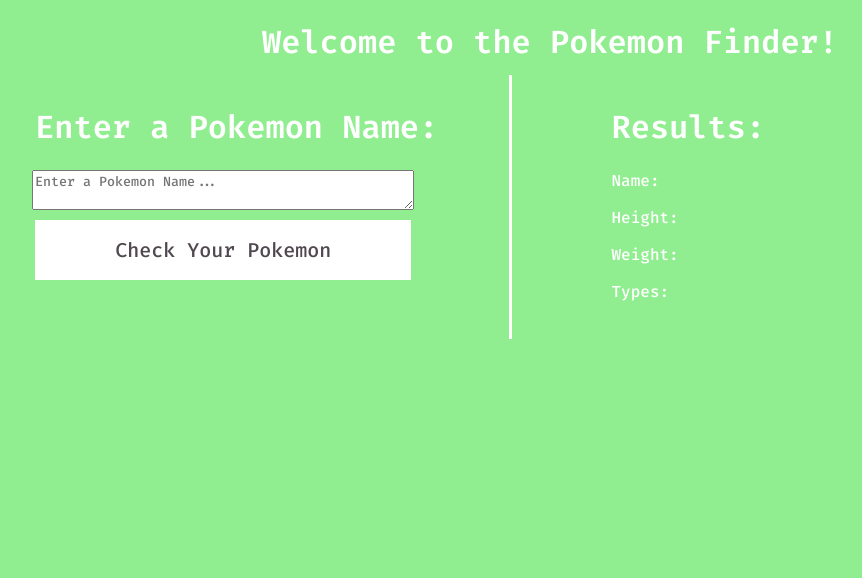
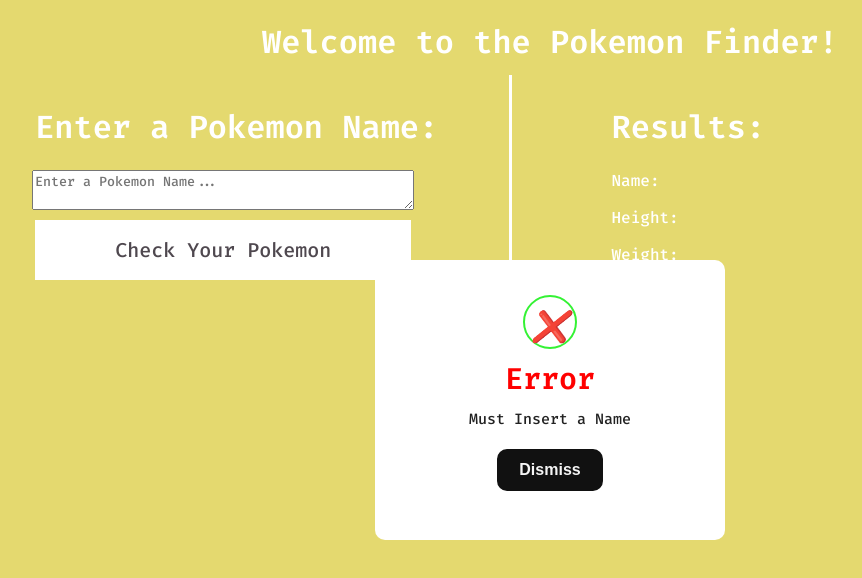
Before and after one commit to Oryanab/pokedex, a plain HTML site: page index.html in a window 1280 px wide. Both pictures are taken after a click on the button "Check Your Pokemon". Shown: the whole page, without its empty margins (90-952 px from the left). Drawn offline with nearby package versions, Linux system fonts and the light colour scheme; no server answers.

Commit message:
update 4.0 - Finished Version
1. added message box for every request
2. improved related pokemons list generator.

```diff
--- a/index.css
+++ b/index.css
@@ -1,7 +1,7 @@
 @import url("https://fonts.googleapis.com/css2?family=Fira+Code:wght@500;600&display=swap");
 
 body {
-  background-color: lightgreen;
+  background-color: #e4d96f;
   display: block;
   color: white;
   font-family: "Fira Code", monospace;
@@ -105,3 +105,98 @@
     visibility: hidden;
   }
 }
+
+/* popup section */
+.center {
+  position: absolute;
+  top: 50%;
+  left: 50%;
+  transform: translate(-50%, -50%);
+}
+.popup {
+  width: 350px;
+  height: 280px;
+  padding: 30px 20px;
+  background: #f5f5f5;
+  border-radius: 10px;
+  box-sizing: border-box;
+  z-index: 101;
+  text-align: center;
+  opacity: 0.1;
+
+  top: -200%;
+  transform: translate(-50%, -50%) scale(0.5);
+  transition: opacity 300ms ease-in-out, top 1000ms ease-in-out,
+    transform 1000ms ease-in-out;
+}
+.popup.active {
+  opacity: 1;
+  top: 50%;
+  transform: translate(-50%, -50%) scale(1);
+  transition: transform 300ms cubic-bezier(0.18, 0.89, 0.43, 1.19);
+}
+.popup .icon {
+  margin: 5px 0px;
+  width: 50px;
+  height: 50px;
+  border: 2px solid #34f234;
+  text-align: center;
+  display: inline-block;
+  border-radius: 50%;
+  line-height: 60px;
+}
+.popup .icon i.fa {
+  font-size: 30px;
+  color: #34f234;
+}
+.popup .title {
+  margin: 5px 0px;
+  text-align: center;
+  font-size: 30px;
+  font-weight: 600;
+}
+.popup .description {
+  color: #222;
+  font-size: 15px;
+  padding: 5px;
+}
+.popup .dismiss-btn {
+  margin-top: 15px;
+}
+.popup .dismiss-btn button {
+  padding: 10px 20px;
+  background: #111;
+  color: #f5f5f5;
+  border: 2px solid #111;
+  font-size: 16px;
+  font-weight: 600;
+  outline: none;
+  border-radius: 10px;
+  cursor: pointer;
+  transition: all 300ms ease-in-out;
+}
+.popup .dismiss-btn button:hover {
+  color: #111;
+  background: #f5f5f5;
+}
+.popup > div {
+  position: relative;
+  top: 10px;
+  opacity: 0;
+}
+.popup.active > div {
+  top: 0px;
+  opacity: 1;
+}
+.popup.active .icon {
+  transition: all 300ms ease-in-out 250ms;
+}
+.popup.active .title {
+  transition: all 300ms ease-in-out 300ms;
+}
+.popup.active .description {
+  transition: all 300ms ease-in-out 350ms;
+}
+.popup.active .dismiss-btn {
+  transition: all 300ms ease-in-out 400ms;
+}
--- a/index.html
+++ b/index.html
@@ -3,7 +3,7 @@
   <head>
     <meta charset="UTF-8" />
     <meta http-equiv="X-UA-Compatible" content="IE=edge" />
-    <link rel="shortcut icon" type="image/x-icon" href="https://cdn4.iconfinder.com/data/icons/computer-emoticons/512/Cool-Emoji-Emotion-Face-Expression-Feeling-512.png" />
+    <link rel="shortcut icon" type="image/x-icon" href="https://iconape.com/wp-content/png_logo_vector/pikachu-logo.png" />
     <meta name="viewport" content="width=device-width, initial-scale=1.0" />
     <link rel="stylesheet" href="index.css"></link>
     <script src="https://unpkg.com/axios/dist/axios.min.js"></script>
--- a/index.js
+++ b/index.js
@@ -19,9 +19,10 @@
   let getPokemonJson = `https://murmuring-cove-95500.herokuapp.com/api/pokemon/${pokemonName}`;
   try {
     const pokemonJsonData = await axios.get(getPokemonJson);
+    lunchSuccessMessageBox();
     return pokemonJsonData["data"];
   } catch (e) {
-    throw e;
+    lunchErrorMessageBox();
   }
 }
 
@@ -56,6 +57,7 @@
     const newType = document.createElement("p");
     newType.textContent = type;
     newType.addEventListener("click", async (e) => {
+      try {
         const getRelatedPokemon = await axios.get(
           `https://murmuring-cove-95500.herokuapp.com/api/type/${e.currentTarget.textContent}`
         );
@@ -64,6 +66,10 @@
           generatedRelatedPokemon(getRelatedPokemon);
         } else {
           document.getElementById("related-pokemon").remove();
+        }
+        lunchSuccessReturnTypes();
+      } catch (e) {
+        lunchErrorMessageBox();
       }
     });
 
@@ -121,6 +127,104 @@
     document.getElementById("related-pokemon").remove();
   } catch (e) {}
 
+  if (searchBox.value.length < 1) {
+    // lunchBadInputMessageBox();
+    lunchBadInputMessageBox();
+  } else {
     createDomFromApi(searchBox.value);
+  }
   searchBox.value = "";
 });
+
+/*
+    Aim ( Personal Additon = Message Box For success and Errors: createSuccessMssage(),RemoveSuccessMssage(): the function createSuccessMssage will create the pop up div with the inputs fields (messageColor,messageTitle, message,emoji,divbackground), RemoveSuccessMssage function will connect to the dismiss function and remove the div when clicked, then the rest of the functions (lunchSuccessMessageBox(), lunchErrorMessageBox(), lunchBadInputMessageBox(), lunchDeletedSuccessfulMessageBox()) will lunch different messages popups when being called, and will be removed when dismiss button gets clicked
+*/
+
+function createSuccessMssage(
+  messageColor,
+  messageTitle,
+  message,
+  emoji,
+  divbackground
+) {
+  const successMssageBox = document.createElement("div");
+  successMssageBox.classList.add("popup");
+  successMssageBox.classList.add("center");
+  const icon = document.createElement("div");
+  icon.classList.add("icon");
+  const iconEmoji = document.createElement("i");
+  iconEmoji.textContent = emoji;
+  iconEmoji.classList.add("fa");
+  iconEmoji.classList.add("fa-check");
+  icon.appendChild(iconEmoji);
+  successMssageBox.appendChild(icon);
+  const title = document.createElement("div");
+  title.classList.add("title");
+  title.textContent = messageTitle; // success/ Error
+  title.style.color = messageColor;
+  successMssageBox.appendChild(title);
+  const description = document.createElement("div");
+  description.classList.add("description");
+  description.textContent = message; // enter the message
+  successMssageBox.appendChild(description);
+  const dismissBtn = document.createElement("div");
+  dismissBtn.classList.add("dismiss-btn");
+  const dismissPopupBtn = document.createElement("button");
+  dismissPopupBtn.setAttribute("id", "dismiss-popup-btn");
+  dismissPopupBtn.textContent = "Dismiss";
+  dismissPopupBtn.addEventListener("click", RemoveSuccessMssage);
+  dismissBtn.appendChild(dismissPopupBtn);
+  successMssageBox.appendChild(dismissBtn);
+  successMssageBox.setAttribute("id", "successMssageBox");
+  successMssageBox.style.zIndex = 200;
+  successMssageBox.style.backgroundColor = divbackground;
+  const body = document.body;
+  body.append(successMssageBox);
+}
+
+function RemoveSuccessMssage() {
+  const successMssageBox = document.getElementById("successMssageBox");
+  successMssageBox.remove();
+}
+
+function lunchErrorMessageBox() {
+  createSuccessMssage(
+    "red",
+    "Error",
+    "We are sorry, the Pokemon you've searched is not exist",
+    "❌",
+    "white"
+  );
+  const successMssageBox = document.getElementById("successMssageBox");
+  successMssageBox.classList.add("active");
+}
+
+function lunchBadInputMessageBox() {
+  createSuccessMssage("red", "Error", "Must Insert a Name", "❌", "white");
+  const successMssageBox = document.getElementById("successMssageBox");
+  successMssageBox.classList.add("active");
+}
+
+function lunchSuccessMessageBox() {
+  createSuccessMssage(
+    "green",
+    "Success",
+    "Check Out Your Selected Pokemon!",
+    "✔️",
+    "white"
+  );
+  const successMssageBox = document.getElementById("successMssageBox");
+  successMssageBox.classList.add("active");
+}
+
+function lunchSuccessReturnTypes() {
+  createSuccessMssage(
+    "green",
+    "Success",
+    "Check Out All Related Pokemons! Lets Go Pokemon!!!",
+    "✔️",
+    "white"
+  );
+  const successMssageBox = document.getElementById("successMssageBox");
+  successMssageBox.classList.add("active");
+}
```
Lines whose indentation alone changed are shown as unchanged.
